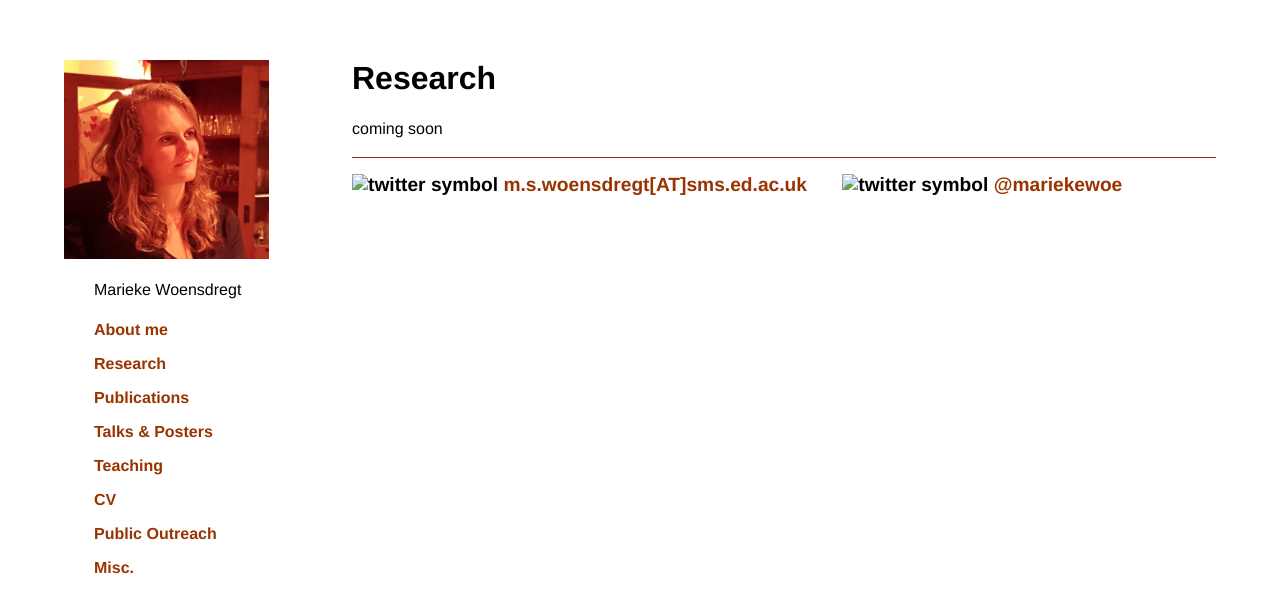
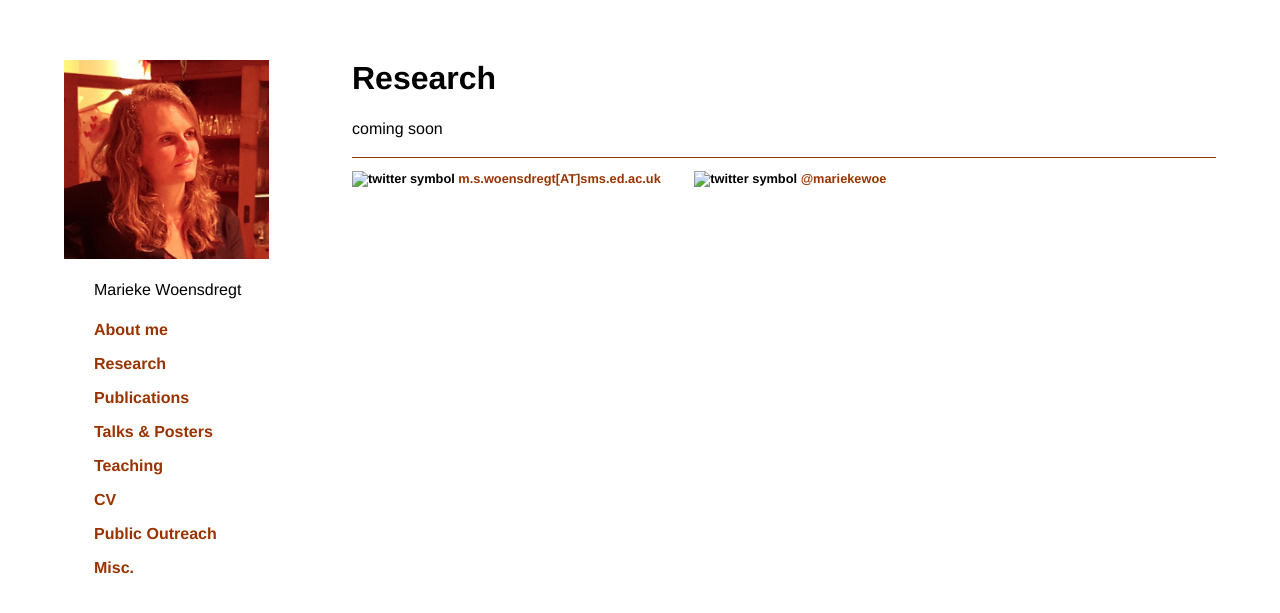
Before and after one commit to marieke-woensdregt/marieke-woensdregt.github.io, a Jekyll site: the page built from research/index.html, in a window 1280 px wide. Shown: the top 613 px of the page. Built offline with Jekyll 4.4.1, drawn with Linux system fonts in a browser that asks for light colours.

Commit message:
Update default.html

```diff
--- a/_layouts/default.html
+++ b/_layouts/default.html
@@ -28,12 +28,12 @@
 		</body>
 
 		<footer style="margin-left:25%">
-			<h2>
-			<img  src="images/email_symbol.jpg" alt="twitter symbol" style="height:15px">
+			<h3>
+			<img  src="images/email_symbol.jpg" alt="twitter symbol" style="height:12px">
 			<a href="mailto:m.s.woensdregt@sms.ed.ac.uk">m.s.woensdregt[AT]sms.ed.ac.uk</a>
-			<img  class="tab" src="images/twitter_symbol_black_solo.jpg" alt="twitter symbol" style="height:15px">
+			<img  class="tab" src="images/twitter_symbol_black_solo.jpg" alt="twitter symbol" style="height:12px">
 			<a  href="https://twitter.com/mariekewoe">@mariekewoe</a>
-			</h2>
+			</h3>
 		</footer>
 
 	</html>
```
